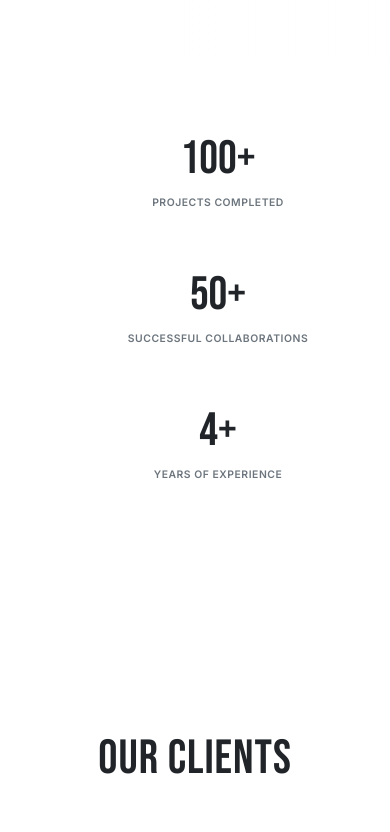
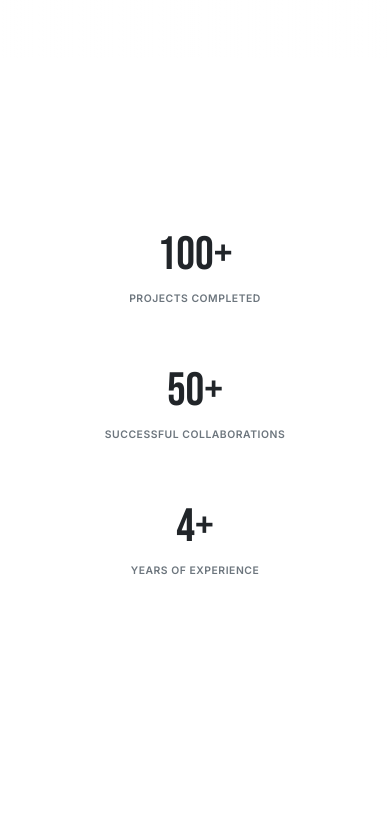
Before and after one commit to kerkarcreations/kerkar-website, a React (Vite) app: page / in a window 390 px wide. Shown: the part 2980-3812 px from the top of the page. Built offline with nearby package versions, Linux system fonts and the light colour scheme.

Commit message:
feat: Update Contact section title and location; adjust response time in Contact component style: Refactor Stats section CSS for improved layout and responsiveness

```diff
--- a/src/sections/Contact.tsx
+++ b/src/sections/Contact.tsx
@@ -71,7 +71,7 @@ const Contact: React.FC = () => {
       <div className="contact-container">
         {/* Header */}
         <div className="contact-header">
-          <h2 className="contact-title">LET'S CONNECT</h2>
+          <h2 className="contact-title">LET'S CREATE</h2>
           <p className="contact-subtitle">
             Ready to bring your vision to life? Let's discuss your next immersive project.
           </p>
@@ -90,12 +90,12 @@ const Contact: React.FC = () => {
 
             <div className="info-item">
               <span className="info-label">LOCATION</span>
-              <span className="info-value">Global • Remote</span>
+              <span className="info-value">Kathmandu, Nepal</span>
             </div>
 
             <div className="info-item">
               <span className="info-label">RESPONSE TIME</span>
-              <span className="info-value">Within 24 hours</span>
+              <span className="info-value">Within 48 hours</span>
             </div>
 
             <div className="social-links">
--- a/src/sections/Stats.css
+++ b/src/sections/Stats.css
@@ -10,52 +10,52 @@ section.stats {
 section.stats .stats-container {
   width: 100%;
   padding: var(--spacing-xl);
-  text-align: center !important;
   margin: 0 auto;
   box-sizing: border-box;
-  display: block;
+  display: flex;
+  flex-direction: column;
+  align-items: center;
+  justify-content: center;
+  /* min-height: 60vh; */
 }
 
 section.stats .stats-grid {
   display: grid;
   grid-template-columns: repeat(3, 1fr);
   gap: clamp(2rem, 8vw, 6rem);
-  margin: 0 auto var(--spacing-6xl) auto !important;
+  margin: 0 auto var(--spacing-4xl) auto;
+  text-align: center;
+  justify-items: center;
+  width: 100%;
   /* max-width: 900px; */
-  text-align: center !important;
-  justify-items: center !important;
-  width: 100%;
   box-sizing: border-box;
-  position: relative;
-  left: 50%;
-  transform: translateX(-50%);
 }
 
 section.stats .stat-item {
-  text-align: center !important;
-  display: flex !important;
-  flex-direction: column !important;
-  align-items: center !important;
-  justify-content: center !important;
+  text-align: center;
+  display: flex;
+  flex-direction: column;
+  align-items: center;
+  justify-content: center;
 }
 
 section.stats .stat-number {
-  font-family: 'Bebas Neue', sans-serif !important;
-  font-size: clamp(2rem, 5vw, 5rem) !important;
-  font-weight: 400 !important;
-  line-height: 0.8 !important;
-  color: var(--theme-text-primary) !important;
-  margin-bottom: var(--spacing-sm) !important;
+  font-family: 'Bebas Neue', sans-serif;
+  font-size: clamp(2rem, 5vw, 5rem);
+  font-weight: 400;
+  line-height: 0.8;
+  color: var(--theme-text-primary);
+  margin-bottom: var(--spacing-sm);
 }
 
 section.stats .stat-label {
-  font-family: 'Inter', sans-serif !important;
-  font-size: clamp(0.8rem, 1.5vw, 1rem) !important;
-  font-weight: 600 !important;
-  color: var(--theme-text-secondary) !important;
-  text-transform: uppercase !important;
-  letter-spacing: 0.05em !important;
-  line-height: 1.3 !important;
+  font-family: 'Inter', sans-serif;
+  font-size: clamp(0.8rem, 1.5vw, 1rem);
+  font-weight: 600;
+  color: var(--theme-text-secondary);
+  text-transform: uppercase;
+  letter-spacing: 0.05em;
+  line-height: 1.3;
 }
 
 /* Clients Section */
@@ -166,21 +166,15 @@ section.stats .stat-label {
 
 @media (max-width: 768px) {
   section.stats .stats-container {
-    padding: 0 var(--spacing-md);
-    width: 100%;
-    max-width: 100vw;
-    box-sizing: border-box;
+    padding: var(--spacing-4xl) var(--spacing-md);
+    min-height: 50vh;
   }
 
   section.stats .stats-grid {
     grid-template-columns: 1fr;
     gap: var(--spacing-2xl);
     max-width: 320px;
-    margin-bottom: var(--spacing-4xl);
-    justify-items: center;
-    width: 100%;
-    left: 50%;
-    transform: translateX(-50%);
+    margin-bottom: var(--spacing-3xl);
   }
 
   .clients-scroll {
@@ -202,11 +196,9 @@ section.stats .stat-label {
     padding: var(--spacing-2xl) 0;
   }
 
-  section.stats .stats-container,
-  .clients-container {
-    padding: 0 var(--spacing-md);
-    max-width: 100vw;
-    box-sizing: border-box;
+  section.stats .stats-container {
+    padding: var(--spacing-3xl) var(--spacing-md);
+    min-height: 40vh;
   }
 
   section.stats .stats-grid {
@@ -215,12 +207,12 @@ section.stats .stat-label {
   }
 
   section.stats .stat-number {
-    font-size: clamp(2rem, 12vw, 3.5rem) !important;
-    line-height: 0.9 !important;
+    font-size: clamp(2rem, 12vw, 3.5rem);
+    line-height: 0.9;
   }
 
   section.stats .stat-label {
-    font-size: clamp(0.65rem, 2.5vw, 0.8rem) !important;
+    font-size: clamp(0.65rem, 2.5vw, 0.8rem);
   }
 
   .clients-scroll {
```
